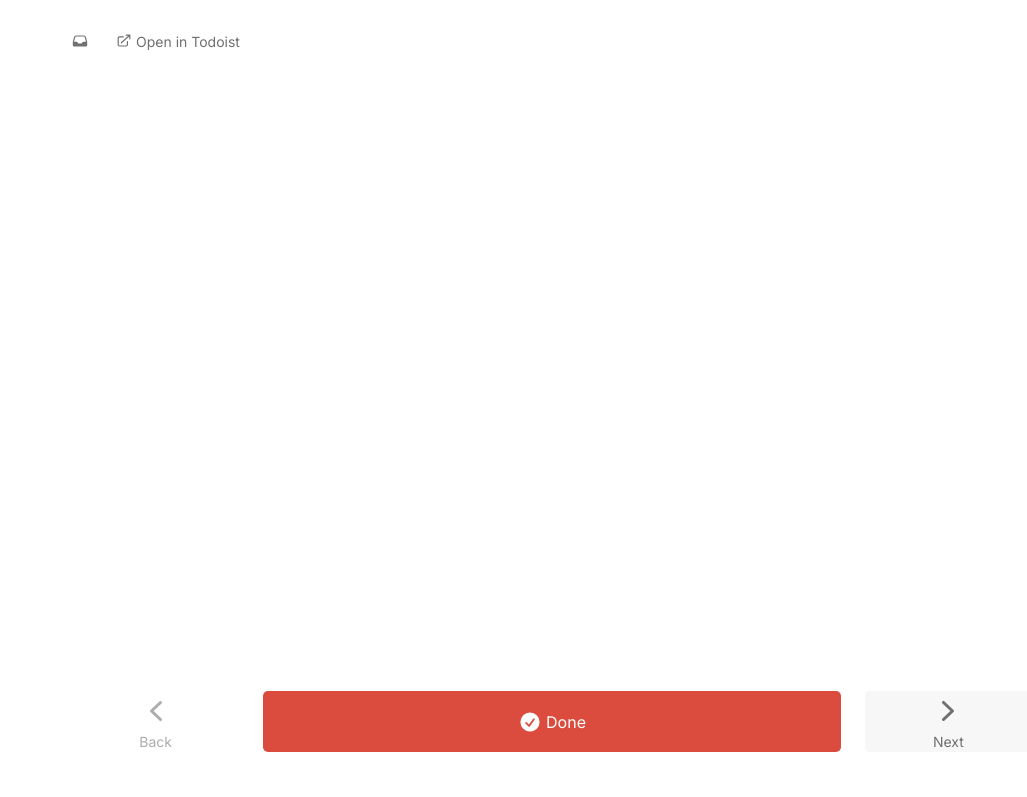
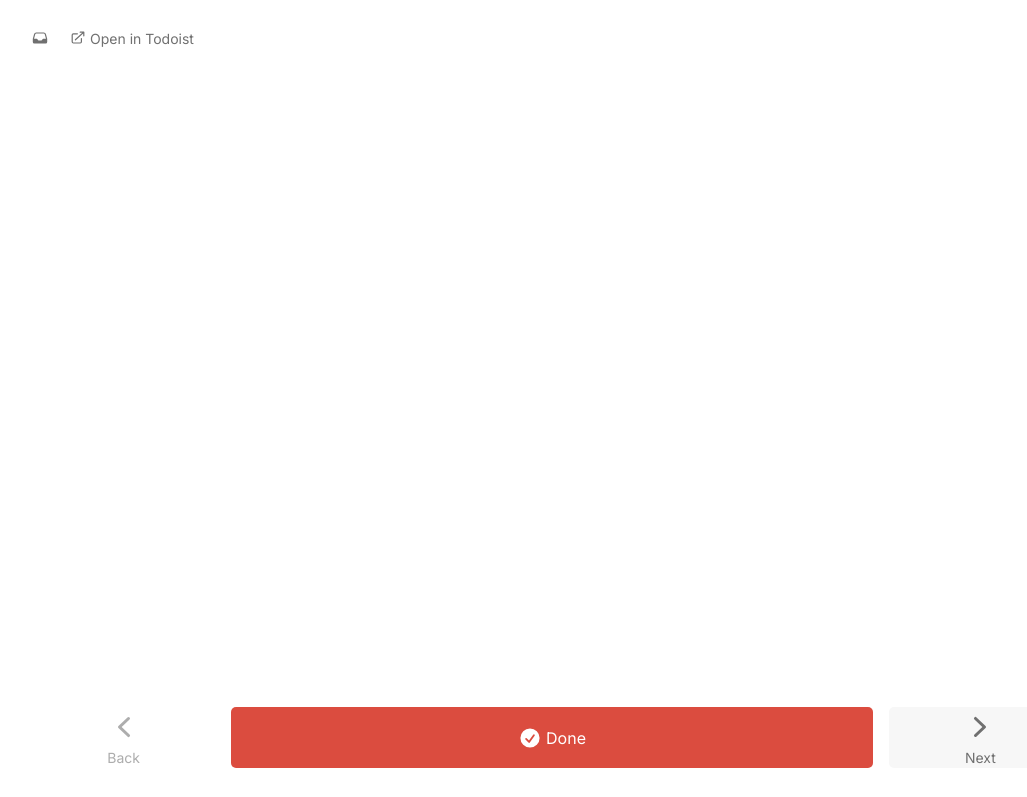
Before and after one commit to selfire1/todoist-focus-mode, an Eleventy site: page src/secure.njk in a window 1280 px wide. Shown: the top 797 px of the page, without its empty margins (88-1115 px from the left). Built offline with nearby package versions, Linux system fonts and the light colour scheme; Eleventy itself is replaced by a stand-in of ours; files that its build step writes are made by us from their sources.

Commit message:
lower spacing on app

```diff
--- a/src/css/style.css
+++ b/src/css/style.css
@@ -186,6 +186,19 @@ strong {
 .task-project { }
 
 .btn-open-td { } */
+.app-container {
+    /* App specific variables */
+    --max-width: 65rem;
+    --spacing-medium: 12px;
+    --spacing-large: 16px;
+    --spacing-xlarge: 24px;
+    --spacing-xxlarge: 32px;
+    --spacing-xxxlarge: 7rem;
+
+    --padding: var(--spacing-xlarge);
+    width: min(var(--max-width), 100% - (var(--padding) * 2));
+    margin-inline: auto;
+}
 
 .task-container {
     margin-bottom: var(--spacing-xlarge);
@@ -194,7 +207,7 @@ strong {
     display: flex;
     flex-direction: column;
     gap: var(--spacing-large);
-    min-height: calc(100vh - 1.2rem);
+    min-height: calc(100vh - 3.2rem);
 }
 
 /* For medium and large screens */
--- a/src/secure.njk
+++ b/src/secure.njk
@@ -7,7 +7,7 @@ permalink:
 secure:
   unauthenticatedRedirect: "/"
 ---
-<div class="container">
+<div class="app-container">
   {# Notification calls #}
   <div class="notify" id="notify"></div>
 
```
